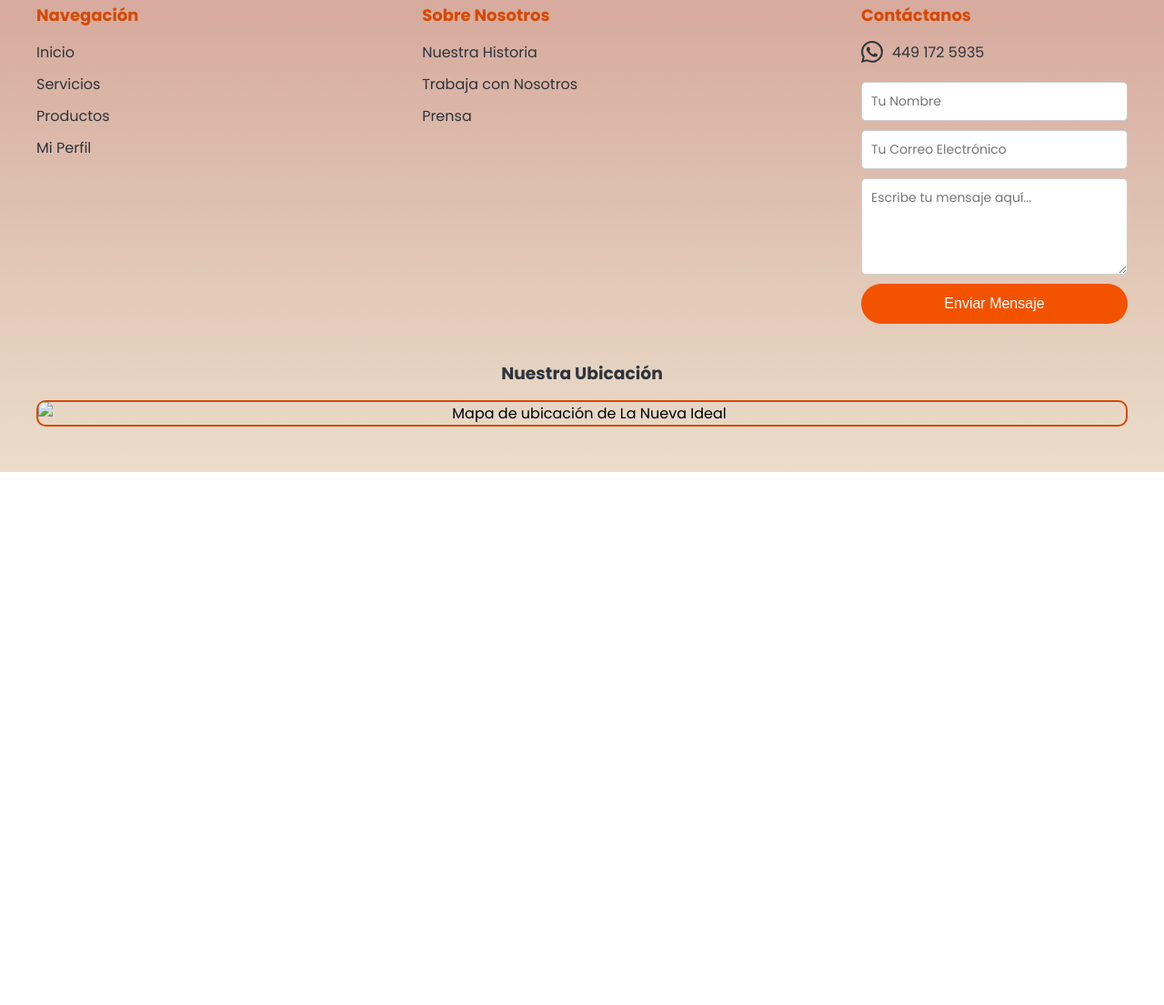
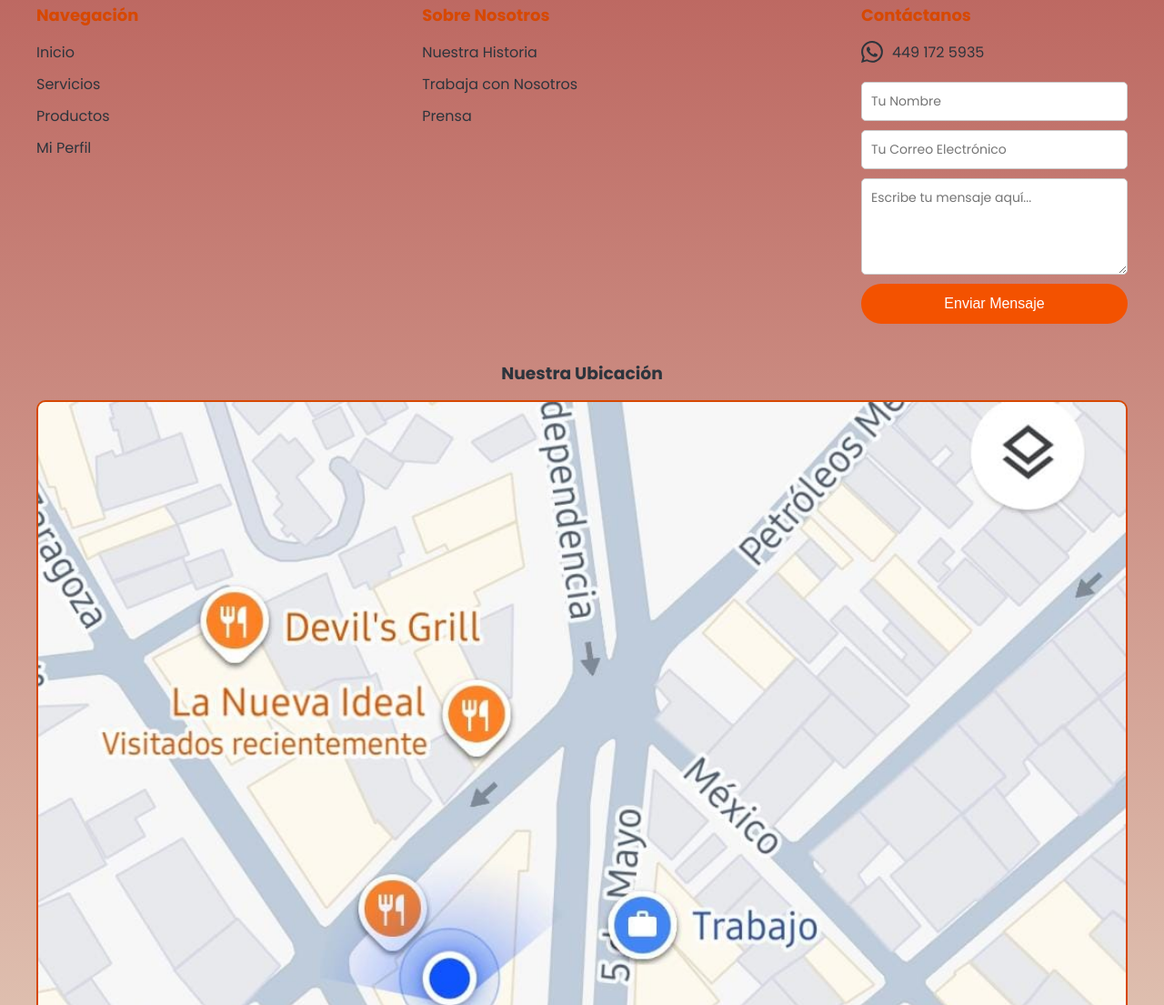
Before and after one commit to parayonid/Panaderia_La_NuevaIdeal, a plain HTML site: page index.html in a window 1280 px wide. Shown: the part 3135-4240 px from the top of the page at 91% size. Before the commit the page ends 3654 px from the top, so only its background shows below. Drawn offline with Linux system fonts and the light colour scheme.

Commit message:
error super chiquito wtf jajaja

```diff
--- a/index.html
+++ b/index.html
@@ -144,7 +144,7 @@
         </div>
         <div class="map-container">
             <h3>Nuestra Ubicación</h3>
-            <img src="images/images/ubicacion.jpeg" alt="Mapa de ubicación de La Nueva Ideal"> </div>
+            <img src="images/images/Ubi.jpeg" alt="Mapa de ubicación de La Nueva Ideal"> </div>
     </footer>
 
     <script src="js/script.js"></script>
```
